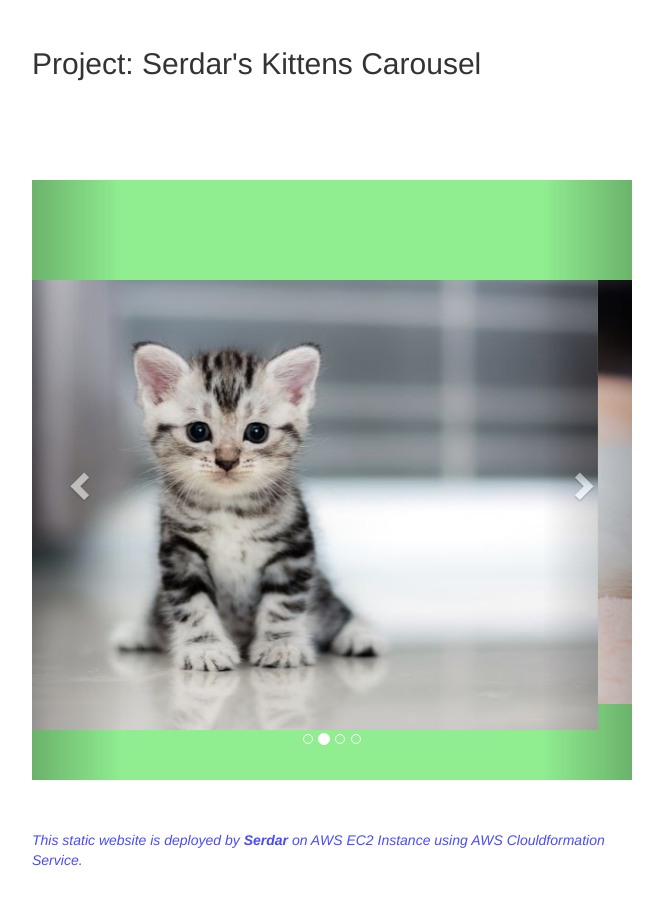
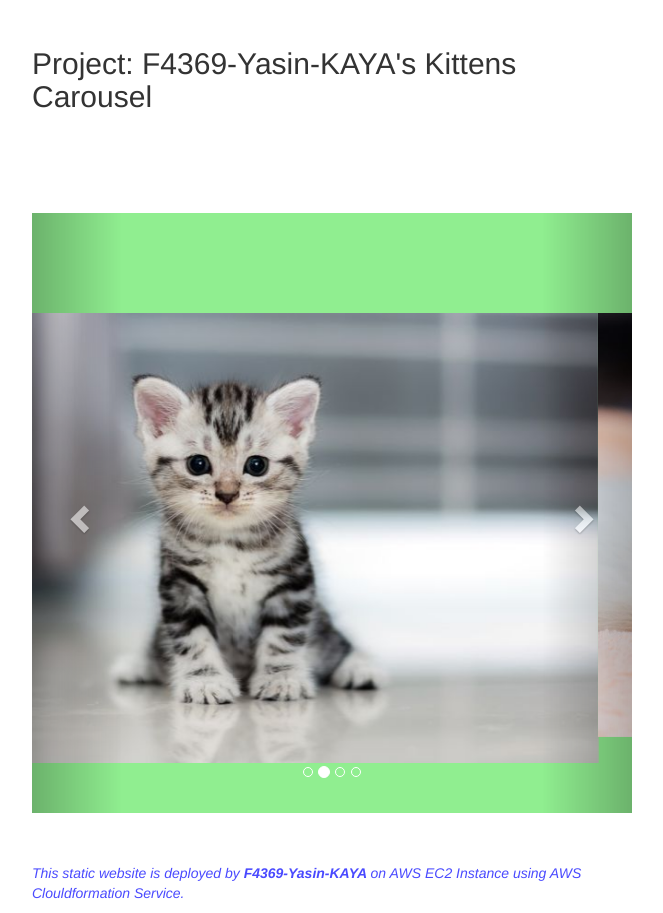
Before and after one commit to Yasin-Kaya/Python, a plain HTML site: page index.html in a window 1280 px wide. Shown: the part 403-1316 px from the top of the page, without its empty margins (308-971 px from the left). Before the commit the page ends 1283 px from the top, so only its background shows below. Drawn offline with nearby package versions, Linux system fonts and the light colour scheme.

Commit message:
Update index.html

```diff
--- a/index.html
+++ b/index.html
@@ -45,7 +45,7 @@
 
   <div><img src="https://clarusway.com/wp-content/uploads/2020/06/clarusway_logo.png" /></div>
 
-  <h2> Project: Serdar's Kittens Carousel</h2>
+  <h2> Project: F4369-Yasin-KAYA's Kittens Carousel</h2>
 
   <div id="myCarousel" class="carousel slide" data-ride="carousel">
     <!-- Indicators -->
@@ -84,7 +84,7 @@
   </div>
 
 
-  <p class="footnote"><i>This static website is deployed by <b> Serdar </b> on AWS EC2 Instance using AWS
+  <p class="footnote"><i>This static website is deployed by <b> F4369-Yasin-KAYA </b> on AWS EC2 Instance using AWS
       Clouldformation Service.</i></p>
 </body>
 
```
